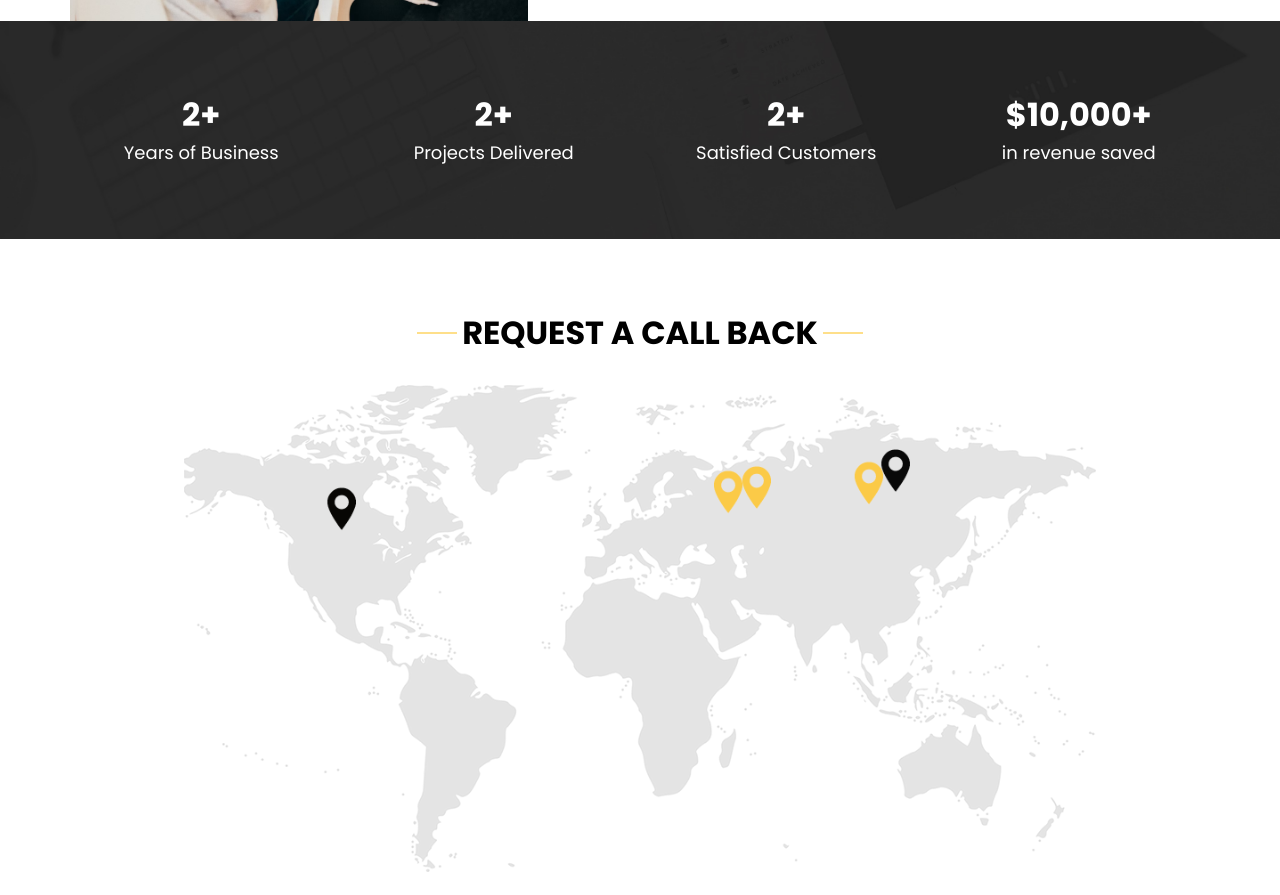
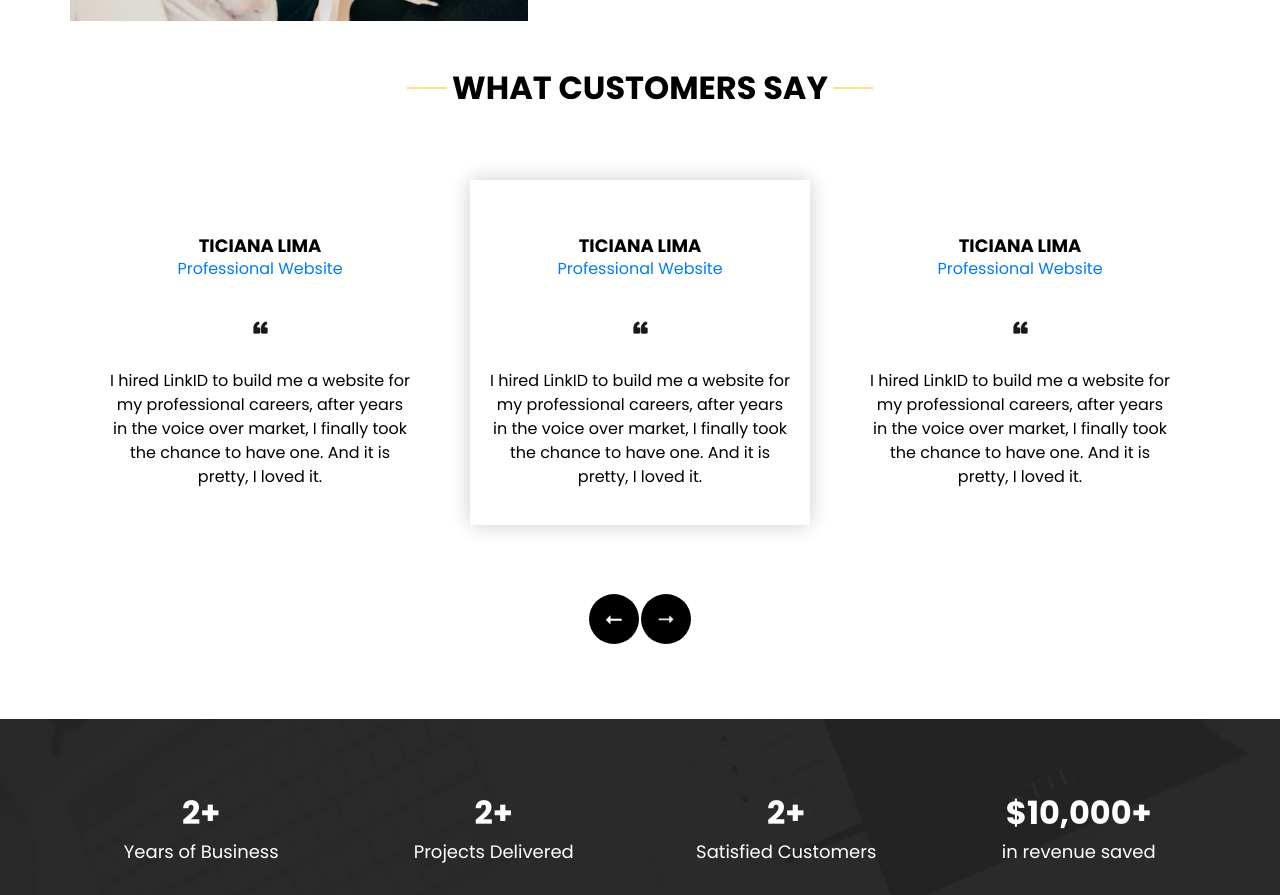
Before and after one commit to AyrtonSM/linkid-tech, a plain HTML site: page index.html in a window 1280 px wide. Shown: the part 1548-2443 px from the top of the page. Drawn offline with nearby package versions, Linux system fonts and the light colour scheme.

Commit message:
adding a customer comment

```diff
--- a/index.html
+++ b/index.html
@@ -262,7 +262,8 @@
   <!-- end work section -->
 
   <!-- client section -->
-  <!-- <section class="client_section">
+  <br>  <br>
+  <section class="client_section">
     <div class="container">
       <div class="heading_container">
         <h2>
@@ -274,37 +275,36 @@
           <div class="item">
             <div class="box">
               <div class="img-box">
-                <img src="images/c-1.png" alt="">
+                <!-- <img src="images/c-1.png" alt=""> -->
               </div>
               <div class="detail-box">
-                <h5>
-                  Tempor incididunt <br>
+                <h5> Ticiana Lima <br>
                   <span>
-                    Dipiscing elit
+                    <a href="https://ticianalima.com" target="_blank"> Professional Website </a>
                   </span>
                 </h5>
                 <img src="images/quote.png" alt="">
                 <p>
-                  Dipiscing elit, sed do eiusmod tempor incididunt ut labore et dolore magna aliqua. Ut enim ad minim
+                  I hired LinkID to build me a website for my professional careers, after years in the voice over market, I finally took the chance to have one. And it is pretty, I loved it.
                 </p>
               </div>
             </div>
           </div>
+          <!--
           <div class="item">
             <div class="box">
               <div class="img-box">
                 <img src="images/c-2.png" alt="">
               </div>
               <div class="detail-box">
-                <h5>
-                  Tempor incididunt <br>
+                <h5> Antheros <br>
                   <span>
-                    Dipiscing elit
+                    Device Management System
                   </span>
                 </h5>
                 <img src="images/quote.png" alt="">
                 <p>
-                  Dipiscing elit, sed do eiusmod tempor incididunt ut labore et dolore magna aliqua. Ut enim ad minim
+                  We looked out for LinkID for a device management system, the company had a short time notice to develop the software and yet they were capable of doing so. I'm pretty satisfied.
                 </p>
               </div>
             </div>
@@ -327,11 +327,11 @@
                 </p>
               </div>
             </div>
-          </div>
+          </div> -->
         </div>
       </div>
     </div>
-  </section> -->
+  </section>
 
   <!-- end client section -->
 
```
